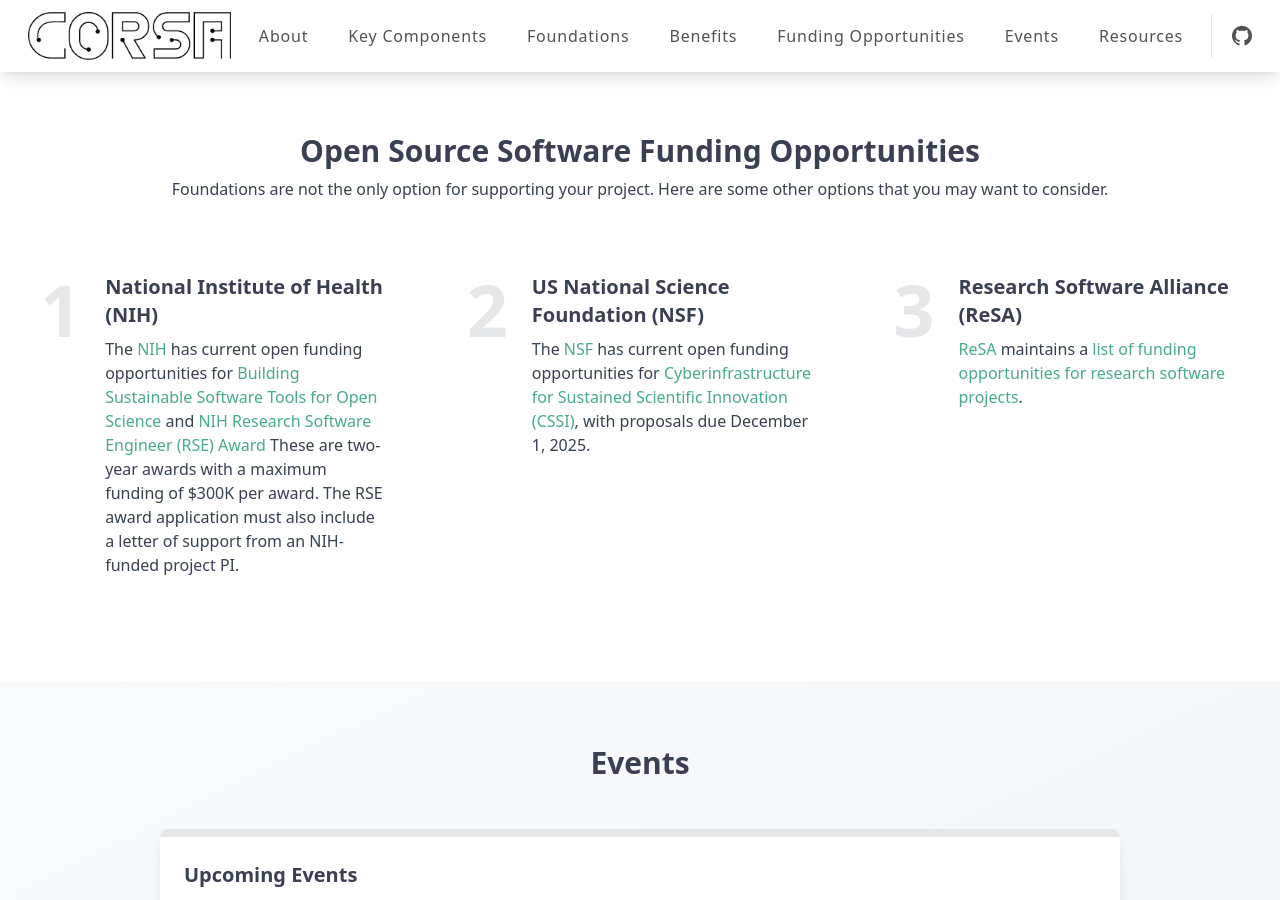
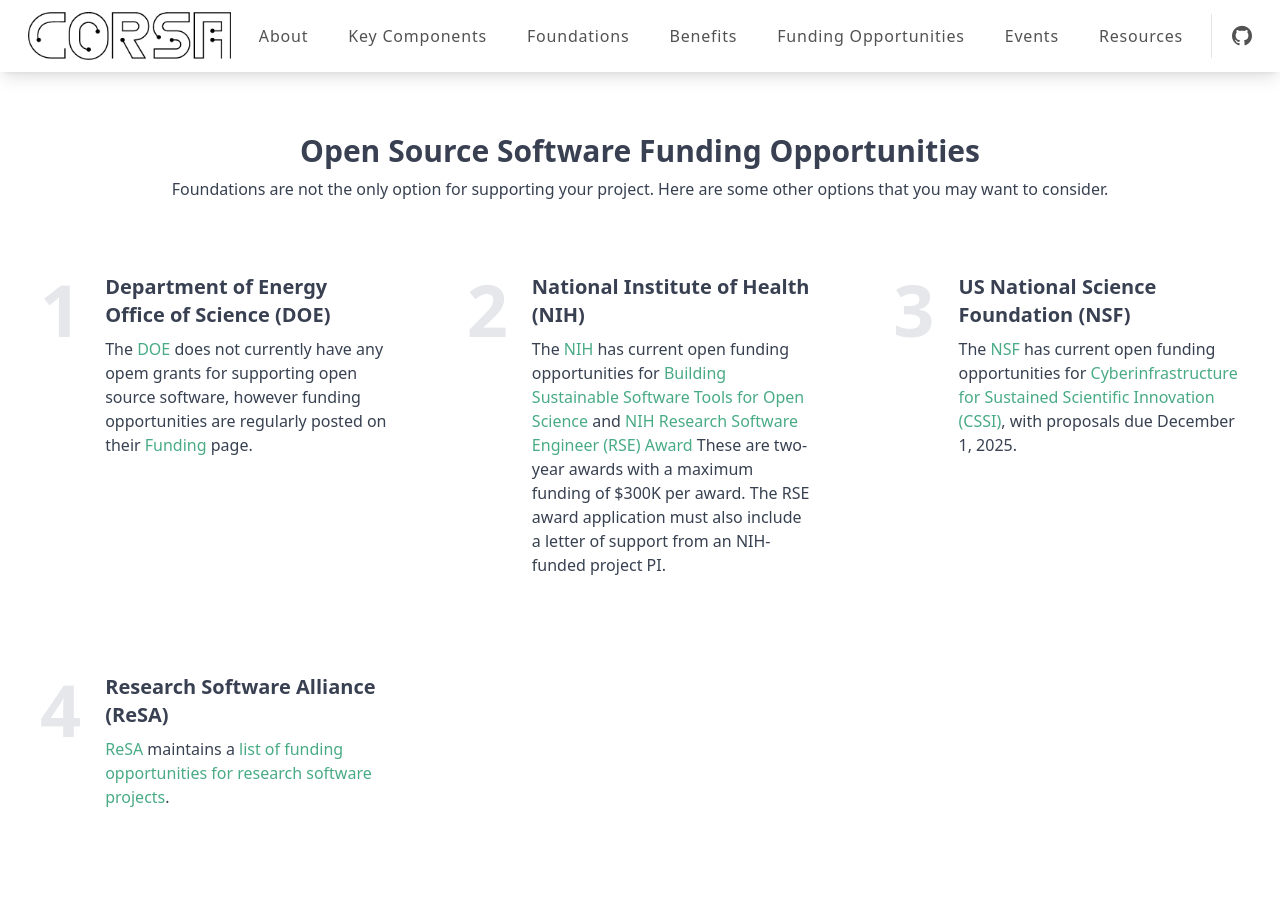
Before and after one commit to corsa-center/corsa-center.github.io, a Jekyll site: the page built from docs/index.html, in a window 1280 px wide and 900 px high, scrolled down 3482 px. Built offline with Jekyll 4.4.1, drawn with Linux system fonts in a browser that asks for light colours; nearby versions of some CDN libraries.

Commit message:
added doe

```diff
--- a/docs/index.html
+++ b/docs/index.html
@@ -96,6 +96,8 @@
 fundingopp_heading: Open Source Software Funding Opportunities
 fundingopp_subtext: Foundations are not the only option for supporting your project. Here are some other options that you may want to consider.
 funding_opportunities:
+  - name: Department of Energy Office of Science (DOE)
+    content: The <a href="https://science.osti.gov" target="_blank">DOE</a> does not currently have any opem grants for supporting open source software, however funding opportunities are regularly posted on their <a href="https://science.osti.gov/Funding-Opportunities" target="_blank">Funding</a> page.
   - name: National Institute of Health (NIH)
     content: The <a href="https://www.nih.gov/" target="_blank">NIH</a> has current open funding opportunities for <a href="https://grants.nih.gov/grants/guide/rfa-files/RFA-OD-24-010.html" target="_blank">Building Sustainable Software Tools for Open Science</a> and <a href="https://grants.nih.gov/grants/guide/rfa-files/RFA-OD-24-011.html" target="_blank">NIH Research Software Engineer (RSE) Award</a> These are two-year awards with a maximum funding of $300K per award. The RSE award application must also include a letter of support from an NIH-funded project PI.
   - name: US National Science Foundation (NSF)
```
